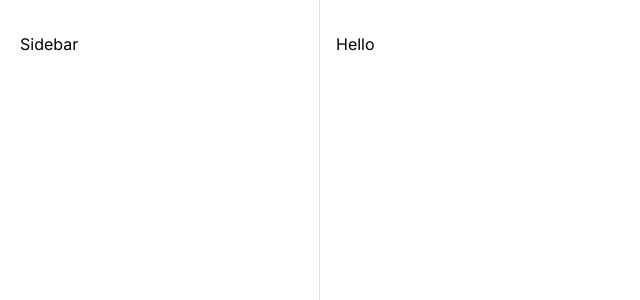
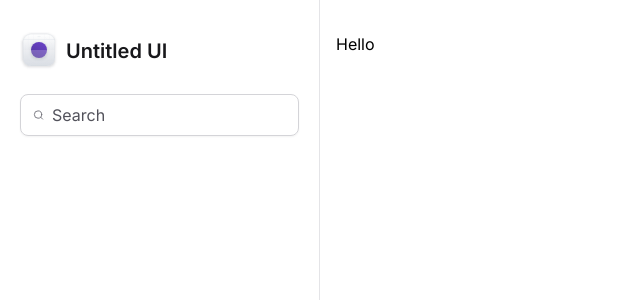
Before and after one commit to jorgedss/tailwind-css, a Next.js app: page / in a window 1280 px wide. Shown: the top 300 px of the page, without its empty margins (0-640 px from the left). Built offline with nearby package versions, Linux system fonts and the light colour scheme.

Commit message:
Logo e Input de busca

```diff
--- a/package.json
+++ b/package.json
@@ -9,6 +9,7 @@
     "lint": "next lint"
   },
   "dependencies": {
+    "lucide-react": "^0.428.0",
     "next": "14.2.5",
     "react": "^18",
     "react-dom": "^18"
--- a/src/app/layout.tsx
+++ b/src/app/layout.tsx
@@ -1,6 +1,7 @@
 import type { Metadata } from 'next'
 import { Inter } from 'next/font/google'
 import './globals.css'
+import { Sidebar } from '@/components/Sidebar'
 
 const inter = Inter({ subsets: ['latin'] })
 
@@ -18,9 +19,7 @@
     <html lang="en">
       <body className={inter.className}>
         <div className="min-h-screen grid grid-cols-app">
-          <aside className="border-r  border-zinc-200 px-5 py-8 ">
-            Sidebar
-          </aside>
+          <Sidebar />
           <main className="px-4 pb-12 pt-8">{children}</main>
         </div>
       </body>
--- /dev/null
+++ b/src/components/Sidebar/index.tsx
@@ -0,0 +1,18 @@
+import { Logo } from './logo'
+
+import { Search } from 'lucide-react'
+
+export function Sidebar() {
+  return (
+    <aside className="space-y-6 border-r  border-zinc-200 px-5 py-8 ">
+      <Logo />
+      <div className="flex w-full items-center gap-2 rounded-lg border border-zinc-300 px-3 py-2 shadow-sm ">
+        <Search className="text-zinc-500 h-5 w-5" />
+        <input
+          className="flex-1 border-0 bg-transparent p-0 text-zinc-900 placeholder-zinc-600"
+          placeholder="Search"
+        />
+      </div>
+    </aside>
+  )
+}
--- /dev/null
+++ b/src/components/Sidebar/logo.tsx
@@ -0,0 +1,209 @@
+export function Logo() {
+  return (
+    <strong className="flex items-center gap-2 text-xl font-semibold text-zinc-900">
+      <svg
+        width={38}
+        height={38}
+        viewBox="0 0 38 38"
+        fill="none"
+        xmlns="http://www.w3.org/2000/svg"
+      >
+        <g filter="url(#filter0_dd_23078_307)">
+          <g clipPath="url(#clip0_23078_307)">
+            <rect x={3} y={2} width={32} height={32} rx={8} fill="#fff" />
+            <rect
+              x={3}
+              y={2}
+              width={32}
+              height={32}
+              rx={8}
+              fill="url(#paint0_linear_23078_307)"
+            />
+            <path
+              fillRule="evenodd"
+              clipRule="evenodd"
+              d="M19 4.039c-7.71 0-13.961 6.25-13.961 13.961 0 7.71 6.25 13.961 13.961 13.961 7.71 0 13.961-6.25 13.961-13.961 0-7.71-6.25-13.961-13.961-13.961zM4.961 18c0-7.753 6.286-14.039 14.039-14.039S33.039 10.247 33.039 18 26.753 32.039 19 32.039 4.961 25.753 4.961 18z"
+              fill="#D0D5DD"
+            />
+            <path
+              fillRule="evenodd"
+              clipRule="evenodd"
+              d="M19 14.078a3.922 3.922 0 100 7.845 3.922 3.922 0 000-7.845zM15 18a4 4 0 118 0 4 4 0 01-8 0z"
+              fill="#D0D5DD"
+            />
+            <path
+              fillRule="evenodd"
+              clipRule="evenodd"
+              d="M19 15.32a2.68 2.68 0 100 5.36 2.68 2.68 0 000-5.36zM16.243 18a2.757 2.757 0 115.514 0 2.757 2.757 0 01-5.514 0z"
+              fill="#D0D5DD"
+            />
+            <path d="M18.961 2h.078v32h-.078V2z" fill="#D0D5DD" />
+            <path d="M35 17.96v.079H3v-.078h32z" fill="#D0D5DD" />
+            <path
+              d="M29.602 2h.078v32h-.078V2zM13.64 2h.078v32h-.077V2zM24.282 2h.077v32h-.077V2zM8.32 2h.078v32H8.32V2z"
+              fill="#D0D5DD"
+            />
+            <path
+              d="M35 28.602v.077H3v-.077h32zM35 12.64v.078H3v-.077h32zM35 23.281v.078H3v-.078h32zM35 7.32v.078H3V7.32h32z"
+              fill="#D0D5DD"
+            />
+            <g filter="url(#filter1_dd_23078_307)">
+              <circle
+                cx={19}
+                cy={18}
+                r={8}
+                fill="url(#paint1_linear_23078_307)"
+              />
+            </g>
+            <g filter="url(#filter2_b_23078_307)">
+              <path
+                d="M3 18h32v3.2c0 4.48 0 6.72-.872 8.432a8 8 0 01-3.496 3.496C28.92 34 26.68 34 22.2 34h-6.4c-4.48 0-6.72 0-8.432-.872a8 8 0 01-3.496-3.496C3 27.92 3 25.68 3 21.2V18z"
+                fill="#fff"
+                fillOpacity={0.2}
+              />
+            </g>
+          </g>
+          <rect
+            x={3.15}
+            y={2.15}
+            width={31.7}
+            height={31.7}
+            rx={7.85}
+            stroke="#D0D5DD"
+            strokeWidth={0.3}
+          />
+        </g>
+        <defs>
+          <filter
+            id="filter0_dd_23078_307"
+            x={0}
+            y={0}
+            width={38}
+            height={38}
+            filterUnits="userSpaceOnUse"
+            colorInterpolationFilters="sRGB"
+          >
+            <feFlood floodOpacity={0} result="BackgroundImageFix" />
+            <feColorMatrix
+              in="SourceAlpha"
+              values="0 0 0 0 0 0 0 0 0 0 0 0 0 0 0 0 0 0 127 0"
+              result="hardAlpha"
+            />
+            <feOffset dy={1} />
+            <feGaussianBlur stdDeviation={1} />
+            <feColorMatrix values="0 0 0 0 0.0627451 0 0 0 0 0.0941176 0 0 0 0 0.156863 0 0 0 0.06 0" />
+            <feBlend
+              in2="BackgroundImageFix"
+              result="effect1_dropShadow_23078_307"
+            />
+            <feColorMatrix
+              in="SourceAlpha"
+              values="0 0 0 0 0 0 0 0 0 0 0 0 0 0 0 0 0 0 127 0"
+              result="hardAlpha"
+            />
+            <feOffset dy={1} />
+            <feGaussianBlur stdDeviation={1.5} />
+            <feColorMatrix values="0 0 0 0 0.0627451 0 0 0 0 0.0941176 0 0 0 0 0.156863 0 0 0 0.1 0" />
+            <feBlend
+              in2="effect1_dropShadow_23078_307"
+              result="effect2_dropShadow_23078_307"
+            />
+            <feBlend
+              in="SourceGraphic"
+              in2="effect2_dropShadow_23078_307"
+              result="shape"
+            />
+          </filter>
+          <filter
+            id="filter1_dd_23078_307"
+            x={8}
+            y={8}
+            width={22}
+            height={22}
+            filterUnits="userSpaceOnUse"
+            colorInterpolationFilters="sRGB"
+          >
+            <feFlood floodOpacity={0} result="BackgroundImageFix" />
+            <feColorMatrix
+              in="SourceAlpha"
+              values="0 0 0 0 0 0 0 0 0 0 0 0 0 0 0 0 0 0 127 0"
+              result="hardAlpha"
+            />
+            <feOffset dy={1} />
+            <feGaussianBlur stdDeviation={1} />
+            <feColorMatrix values="0 0 0 0 0.0627451 0 0 0 0 0.0941176 0 0 0 0 0.156863 0 0 0 0.06 0" />
+            <feBlend
+              in2="BackgroundImageFix"
+              result="effect1_dropShadow_23078_307"
+            />
+            <feColorMatrix
+              in="SourceAlpha"
+              values="0 0 0 0 0 0 0 0 0 0 0 0 0 0 0 0 0 0 127 0"
+              result="hardAlpha"
+            />
+            <feOffset dy={1} />
+            <feGaussianBlur stdDeviation={1.5} />
+            <feColorMatrix values="0 0 0 0 0.0627451 0 0 0 0 0.0941176 0 0 0 0 0.156863 0 0 0 0.1 0" />
+            <feBlend
+              in2="effect1_dropShadow_23078_307"
+              result="effect2_dropShadow_23078_307"
+            />
+            <feBlend
+              in="SourceGraphic"
+              in2="effect2_dropShadow_23078_307"
+              result="shape"
+            />
+          </filter>
+          <filter
+            id="filter2_b_23078_307"
+            x={-2}
+            y={13}
+            width={42}
+            height={26}
+            filterUnits="userSpaceOnUse"
+            colorInterpolationFilters="sRGB"
+          >
+            <feFlood floodOpacity={0} result="BackgroundImageFix" />
+            <feGaussianBlur in="BackgroundImageFix" stdDeviation={2.5} />
+            <feComposite
+              in2="SourceAlpha"
+              operator="in"
+              result="effect1_backgroundBlur_23078_307"
+            />
+            <feBlend
+              in="SourceGraphic"
+              in2="effect1_backgroundBlur_23078_307"
+              result="shape"
+            />
+          </filter>
+          <linearGradient
+            id="paint0_linear_23078_307"
+            x1={19}
+            y1={2}
+            x2={19}
+            y2={34}
+            gradientUnits="userSpaceOnUse"
+          >
+            <stop stopColor="#fff" />
+            <stop offset={1} stopColor="#D0D5DD" />
+          </linearGradient>
+          <linearGradient
+            id="paint1_linear_23078_307"
+            x1={15}
+            y1={26}
+            x2={23}
+            y2={10}
+            gradientUnits="userSpaceOnUse"
+          >
+            <stop stopColor="#53389E" />
+            <stop offset={1} stopColor="#6941C6" />
+          </linearGradient>
+          <clipPath id="clip0_23078_307">
+            <rect x={3} y={2} width={32} height={32} rx={8} fill="#fff" />
+          </clipPath>
+        </defs>
+      </svg>
+      <span className="">Untitled UI</span>
+    </strong>
+  )
+}
--- a/tailwind.config.ts
+++ b/tailwind.config.ts
@@ -1,7 +1,7 @@
 import type { Config } from 'tailwindcss'
 
 const config: Config = {
-  content: ['./src/app/**/*.tsx'],
+  content: ['./src/***/**/*.tsx'],
   theme: {
     extend: {
       gridTemplateColumns: {
```
Also changed, not shown: 1 other file (tests, documents, lock files or other folders).
